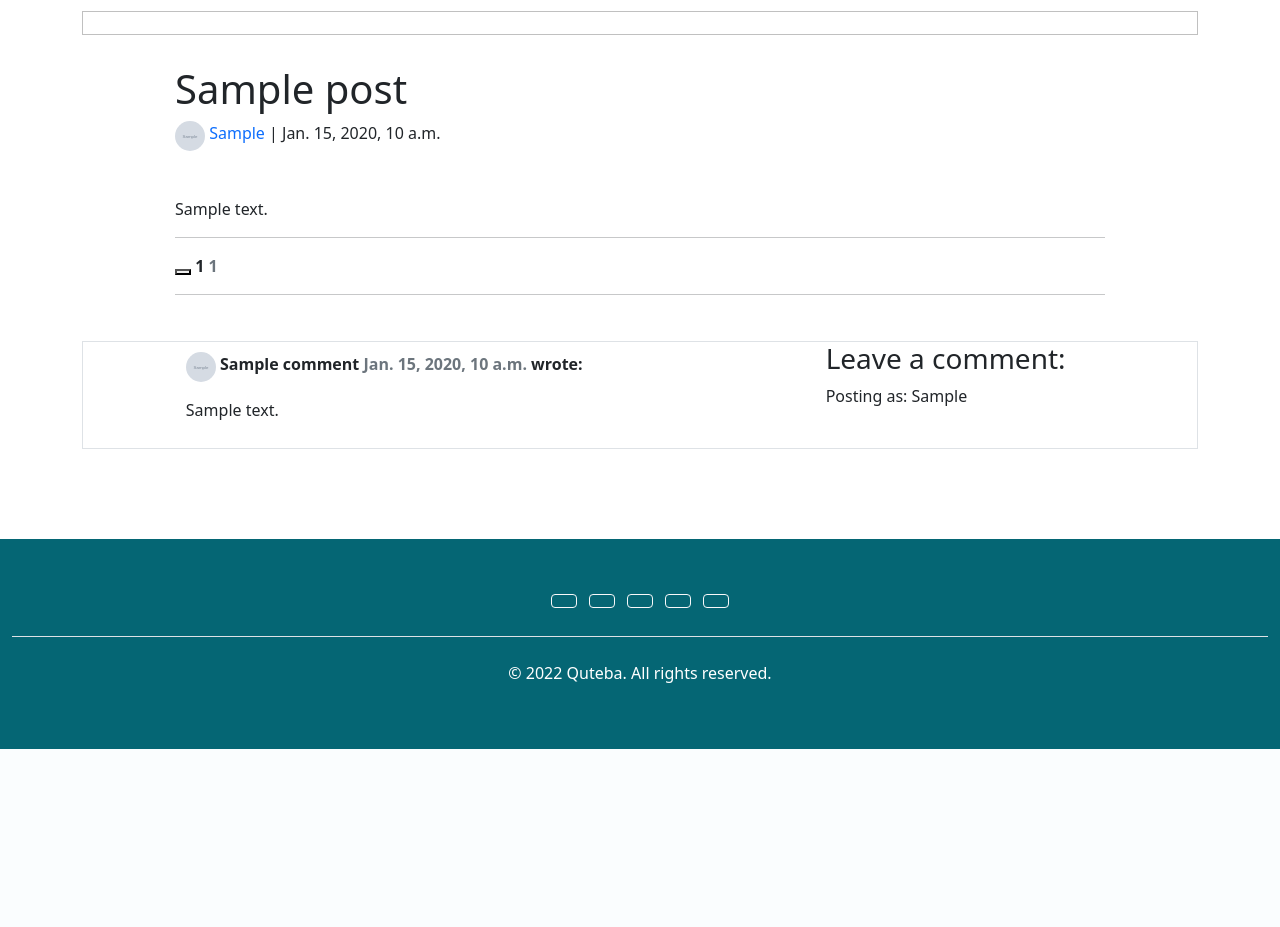
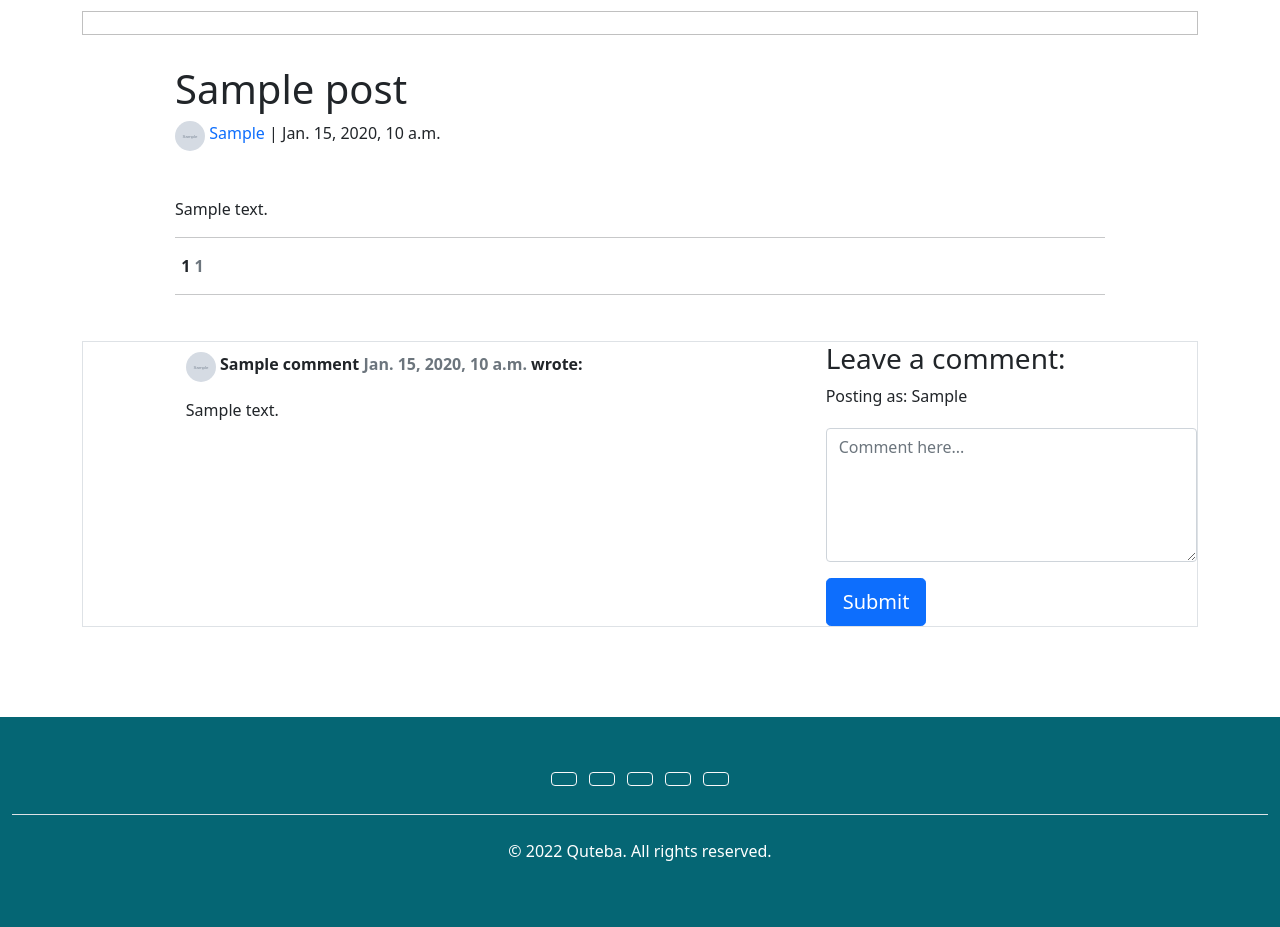
Before and after one commit to Amareteklay/quteba, a Django app: a page that uses templates/base.html in a window 1280 px wide. Shown: the part 64-991 px from the top of the page. Before the commit the page ends 813 px from the top, so only its background shows below. Run offline with Django 4.2, Linux system fonts and the light colour scheme; a user stored in the database is signed in; tables that the repository leaves empty hold one stand-in row (values such as "Sample post"); grey boxes marked "Sample" are stand-in pictures; parts of the project's set-up code (start-up, migrations or seed data) failed here and were passed over; some libraries are stand-ins or nearby versions.

Commit message:
changed style of comments and forums

```diff
--- a/qblog/forms.py
+++ b/qblog/forms.py
@@ -7,3 +7,7 @@ class CommentForm(forms.ModelForm):
     class Meta:
         model = Comment
         fields = ('body',)
+
+    def __init__(self, *args, **kwargs):
+        super(CommentForm, self).__init__(*args, **kwargs)
+        self.fields['body'].widget.attrs = {'placeholder': 'Comment here...', 'class': 'form-control', 'rows': '5'}
--- a/qblog/templates/qblog/post_detail.html
+++ b/qblog/templates/qblog/post_detail.html
@@ -40,17 +40,17 @@
                     <form class="d-inline" action="{% url 'post_like' post.slug %}" method="POST">
                         {% csrf_token %}
                         {% if liked %}
-                        <button type="submit" name="post_id" value="{{post.slug}}" class="btn-like">
+                        <button type="submit" name="post_id" value="{{post.slug}}" class="btn p-0">
                             <i class="fas fa-heart"></i></button>
                         {% else %}
-                        <button type="submit" name="post_id" value="{{post.slug}}" class="btn-like">
+                        <button type="submit" name="post_id" value="{{post.slug}}" class="btn p-0">
                             <i class="far fa-heart"></i></button>
                         {% endif %}
                     </form>
                     {% else %}
                     <span class="text-secondary"><i class="far fa-heart"></i></span>
                     {% endif %}
-                    </span class="text-secondary">{{ post.number_of_likes }} </span>
+                    </span class="text-secondary">{{post.number_of_likes }} </span>
                 </strong>
                 {% with comments.count as total_comments %}
                 <strong class="text-secondary"><i class="far fa-comments"></i>
@@ -90,9 +90,9 @@
                 {% if user.is_authenticated %}
                 <h3>Leave a comment:</h3>
                 <p>Posting as: {{ user.username|title }}</p>
-                <form action="" class="comment-form" method="POST" style="margin-top: 1.3em;">
+                <form action="" class="post-comment-form" method="POST" style="margin-top: 1.3em;">
                     {% csrf_token %}
-                    {{ form | crispy }}
+                    {{ form.body }}
                     <button type="submit" class="btn btn-signup btn-primary mt-3 btn-lg">Submit</button>
                 </form>
                 {% endif %}
--- a/qblog/views.py
+++ b/qblog/views.py
@@ -17,14 +17,13 @@ class PostDetail(View):
     View for details page
     """
     def get(self, request, slug, *args, **kwargs):
-        form = CommentForm()
         queryset = Post.objects.filter(status=1)
         post = get_object_or_404(queryset, slug=slug)
         comments = post.comments.filter(approved=True).order_by('created_on')
         liked = False
         if post.likes.filter(id=self.request.user.id).exists():
             liked = True
-
+        form = CommentForm()
         return render(
             request,
             "qblog/post_detail.html",
@@ -44,7 +43,6 @@ class PostDetail(View):
         liked = False
         if post.likes.filter(id=self.request.user.id).exists():
             liked = True
-
         form = CommentForm(data=request.POST)
         if form.is_valid():
             form.instance.email = request.user.email
@@ -54,7 +52,6 @@ class PostDetail(View):
             comment.save()
         else:
             form = CommentForm()
-
         return render(
             request,
             "qblog/post_detail.html",
--- a/qforum/static/qforum/js/qforum.js
+++ b/qforum/static/qforum/js/qforum.js
@@ -12,11 +12,13 @@ function handleCancel(response_id) {
 }
 
 function displayForm(){
-    document.querySelector('#comment-form').style.display = 'none';
+    document.querySelector('#comment-form').classList.add('text-muted');
     document.querySelector('.comment-form').style.display = 'block';
 }
 
 function hideForm(){
+    let form_btn = document.querySelector('#comment-form');
+    form_btn.classList.remove('text-muted');
+    form_btn.classList.add('d-inline-block');
     document.querySelector('.comment-form').style.display = 'none';
-    document.querySelector('#comment-form').style.display = 'block';
 }
--- a/static/css/style.css
+++ b/static/css/style.css
@@ -143,6 +143,10 @@ color: #fff;
 color: #056674;
 }
 
+.post-comment-form {
+  display: block;
+}
+
 .comment-form {
   display: none;
 }
--- a/templates/base.html
+++ b/templates/base.html
@@ -55,7 +55,7 @@
                   </li>
                     {% else %}
                     <li class="nav-item">
-                        <a class="nav-link btn m-0" href="{% url 'register' %}">Sign UP</a>
+                        <a class="nav-link btn m-0" href="{% url 'register' %}">Sign up</a>
                     </li>
                     <li class="nav-item">
                         <a class="nav-link btn btn-sm m-0" href="{% url 'login' %}"><i class="fa fa-user"></i> Login</a>
```
Also changed, not shown: qforum/templates/qforum/comment.html (+12 -8 lines), qforum/templates/qforum/create_forum.html (+12 -8 lines), qforum/templates/qforum/thread_detail.html (+7 -4 lines).
